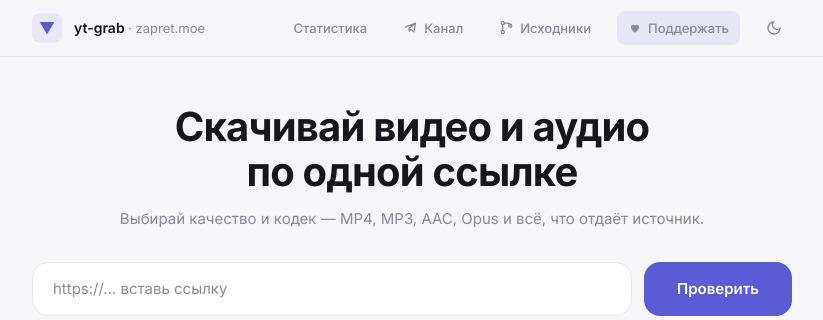
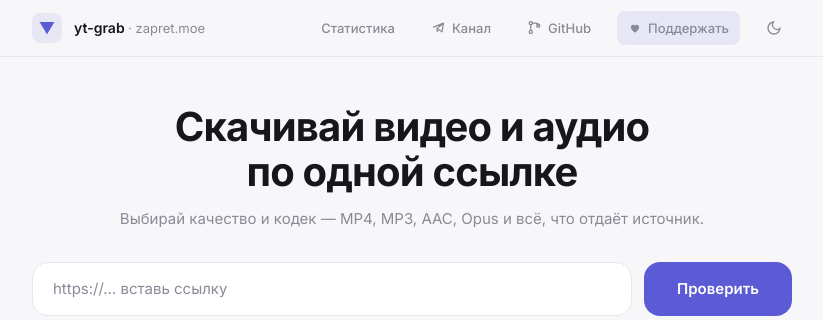
Before and after one commit to zapret-discordyoutube/yt-dlp-gui, a Flask app: page / in a window 1280 px wide. Shown: the top 320 px of the page, without its empty margins (228-1051 px from the left). Run offline with Flask 3, Linux system fonts and the light colour scheme.

Commit message:
Проект опубликован на GitHub, ссылки переведены туда
Создан публичный репозиторий zapret-discordyoutube/yt-dlp-gui, история
залита целиком. Ссылки в шапке, подвале и README ведут на GitHub, подпись
в шапке — «GitHub».

Иконка осталась своя, нарисованная геометрическими фигурами: фирменный знак
GitHub — товарный знак, и воспроизводить его в исходниках проекта не нужно.
Если захочется официальный знак, его берут с их страницы бренд-ресурсов.

Co-Authored-By: Claude Opus 5 (1M context) <noreply@anthropic.com>
Claude-Session: https://claude.ai/code/session_01AwY2Cg54RK7WZdvMaLV5Di

```diff
--- a/templates/index.html
+++ b/templates/index.html
@@ -27,8 +27,8 @@
     <nav class="topnav">
       <a href="/stats">Статистика</a>
       <a class="topnav__ch" href="https://t.me/bypassblock" target="_blank" rel="noopener noreferrer" title="Наш канал в Telegram"><svg width="15" height="15" viewBox="0 0 24 24" fill="none" stroke="currentColor" stroke-width="2" stroke-linecap="round" stroke-linejoin="round" aria-hidden="true"><path d="M4 11.5 20 5l-2.5 14-5-4-2.5 3-.5-4.5L18 7"/></svg><span>Канал</span></a>
-      <a class="topnav__repo" href="https://git.zapret.moe/zapretdiscordyoutube/yt-dlp-gui" target="_blank" rel="noopener noreferrer"
-         title="Исходный код проекта"><svg width="15" height="15" viewBox="0 0 24 24" fill="none" stroke="currentColor" stroke-width="2" stroke-linecap="round" stroke-linejoin="round" aria-hidden="true"><circle cx="6" cy="5" r="2.5"/><circle cx="6" cy="19" r="2.5"/><circle cx="18" cy="9" r="2.5"/><path d="M6 7.5v9M8.5 5H14a4 4 0 0 1 4 4v0"/></svg><span>Исходники</span></a>
+      <a class="topnav__repo" href="https://github.com/zapret-discordyoutube/yt-dlp-gui" target="_blank" rel="noopener noreferrer"
+         title="Исходный код на GitHub"><svg width="15" height="15" viewBox="0 0 24 24" fill="none" stroke="currentColor" stroke-width="2" stroke-linecap="round" stroke-linejoin="round" aria-hidden="true"><circle cx="6" cy="5" r="2.5"/><circle cx="6" cy="19" r="2.5"/><circle cx="18" cy="9" r="2.5"/><path d="M6 7.5v9M8.5 5H14a4 4 0 0 1 4 4v0"/></svg><span>GitHub</span></a>
       <a class="topnav__donate" href="https://t.me/zapretvpns_bot" target="_blank" rel="noopener noreferrer"
          title="Поддержать проект"><svg width="14" height="14" viewBox="0 0 24 24" fill="currentColor" aria-hidden="true"><path d="M12 20s-7-4.3-7-9.2A4 4 0 0 1 12 8a4 4 0 0 1 7 2.8C19 15.7 12 20 12 20z"/></svg><span>Поддержать</span></a>
             <button class="icon-btn" id="theme-toggle" aria-label="Сменить тему" title="Сменить тему"><svg width="16" height="16" viewBox="0 0 24 24" fill="none" stroke="currentColor" stroke-width="2" stroke-linecap="round" aria-hidden="true"><path d="M21 12.8A9 9 0 1 1 11.2 3a7 7 0 0 0 9.8 9.8z"/></svg></button>
@@ -185,7 +185,7 @@
   <footer>
     <p>yt-grab — открытая обёртка над
       <a href="https://github.com/yt-dlp/yt-dlp" rel="noopener noreferrer" target="_blank">yt-dlp</a>.
-      <a href="https://git.zapret.moe/zapretdiscordyoutube/yt-dlp-gui" rel="noopener noreferrer" target="_blank">Исходный код</a>.
+      <a href="https://github.com/zapret-discordyoutube/yt-dlp-gui" rel="noopener noreferrer" target="_blank">Исходный код</a>.
       Скачивайте только тот контент, на который у вас есть права.</p>
     <p class="footer__donate">
       Сервис бесплатный и без рекламы. Если он полезен —
--- a/templates/stats.html
+++ b/templates/stats.html
@@ -28,8 +28,8 @@
     <nav class="topnav">
       <a href="/">На главную</a>
       <a class="topnav__ch" href="https://t.me/bypassblock" target="_blank" rel="noopener noreferrer" title="Наш канал в Telegram"><svg width="15" height="15" viewBox="0 0 24 24" fill="none" stroke="currentColor" stroke-width="2" stroke-linecap="round" stroke-linejoin="round" aria-hidden="true"><path d="M4 11.5 20 5l-2.5 14-5-4-2.5 3-.5-4.5L18 7"/></svg><span>Канал</span></a>
-      <a class="topnav__repo" href="https://git.zapret.moe/zapretdiscordyoutube/yt-dlp-gui" target="_blank" rel="noopener noreferrer"
-         title="Исходный код проекта"><svg width="15" height="15" viewBox="0 0 24 24" fill="none" stroke="currentColor" stroke-width="2" stroke-linecap="round" stroke-linejoin="round" aria-hidden="true"><circle cx="6" cy="5" r="2.5"/><circle cx="6" cy="19" r="2.5"/><circle cx="18" cy="9" r="2.5"/><path d="M6 7.5v9M8.5 5H14a4 4 0 0 1 4 4v0"/></svg><span>Исходники</span></a>
+      <a class="topnav__repo" href="https://github.com/zapret-discordyoutube/yt-dlp-gui" target="_blank" rel="noopener noreferrer"
+         title="Исходный код на GitHub"><svg width="15" height="15" viewBox="0 0 24 24" fill="none" stroke="currentColor" stroke-width="2" stroke-linecap="round" stroke-linejoin="round" aria-hidden="true"><circle cx="6" cy="5" r="2.5"/><circle cx="6" cy="19" r="2.5"/><circle cx="18" cy="9" r="2.5"/><path d="M6 7.5v9M8.5 5H14a4 4 0 0 1 4 4v0"/></svg><span>GitHub</span></a>
       <a class="topnav__donate" href="https://t.me/zapretvpns_bot" target="_blank" rel="noopener noreferrer"
          title="Поддержать проект"><svg width="14" height="14" viewBox="0 0 24 24" fill="currentColor" aria-hidden="true"><path d="M12 20s-7-4.3-7-9.2A4 4 0 0 1 12 8a4 4 0 0 1 7 2.8C19 15.7 12 20 12 20z"/></svg><span>Поддержать</span></a>
             <button class="icon-btn" id="theme-toggle" aria-label="Сменить тему" title="Сменить тему"><svg width="16" height="16" viewBox="0 0 24 24" fill="none" stroke="currentColor" stroke-width="2" stroke-linecap="round" aria-hidden="true"><path d="M21 12.8A9 9 0 1 1 11.2 3a7 7 0 0 0 9.8 9.8z"/></svg></button>
@@ -144,7 +144,7 @@
   <footer>
     <p><a href="/">yt-grab</a> — открытая обёртка над
       <a href="https://github.com/yt-dlp/yt-dlp" rel="noopener noreferrer" target="_blank">yt-dlp</a>.
-      <a href="https://git.zapret.moe/zapretdiscordyoutube/yt-dlp-gui" rel="noopener noreferrer" target="_blank">Исходный код</a>.</p>
+      <a href="https://github.com/zapret-discordyoutube/yt-dlp-gui" rel="noopener noreferrer" target="_blank">Исходный код</a>.</p>
     <p class="footer__donate">
       Сервис бесплатный и без рекламы —
       <a href="https://t.me/zapretvpns_bot" rel="noopener noreferrer" target="_blank">поддержать проект</a>,
```
